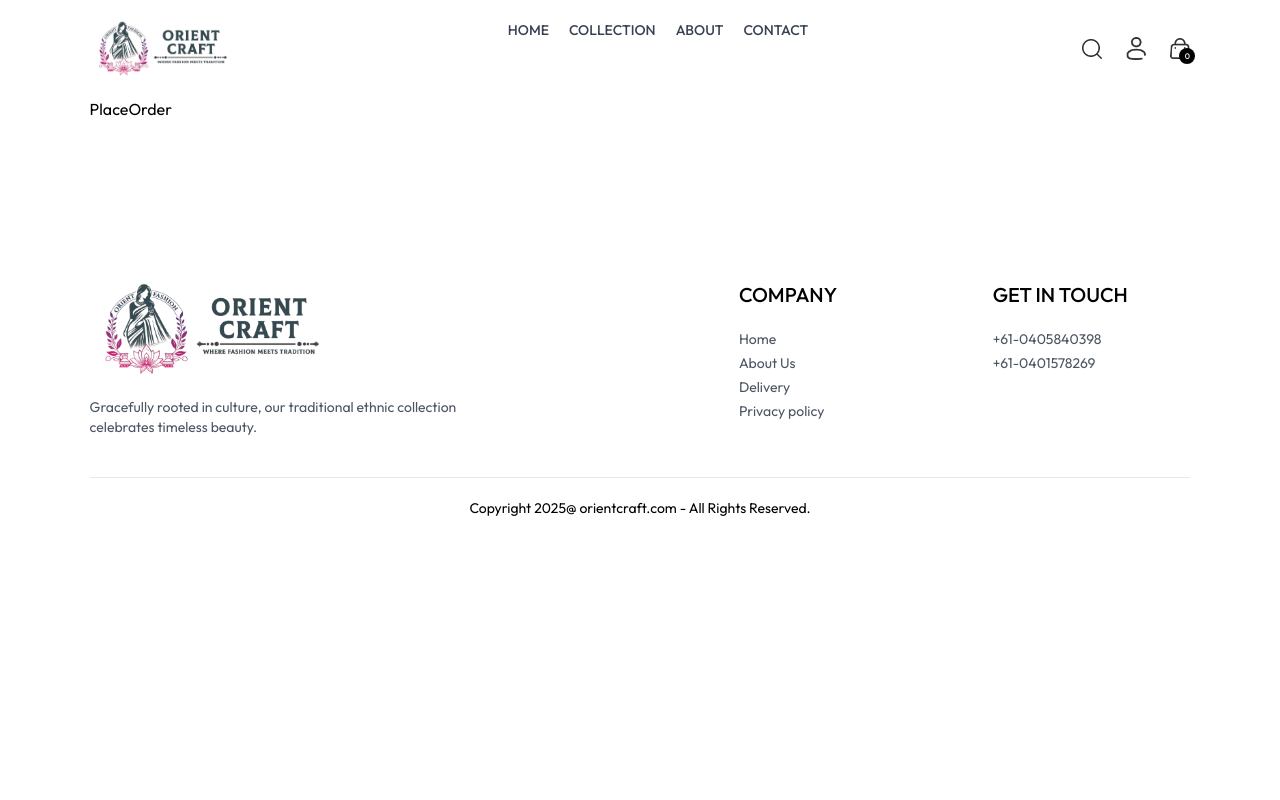
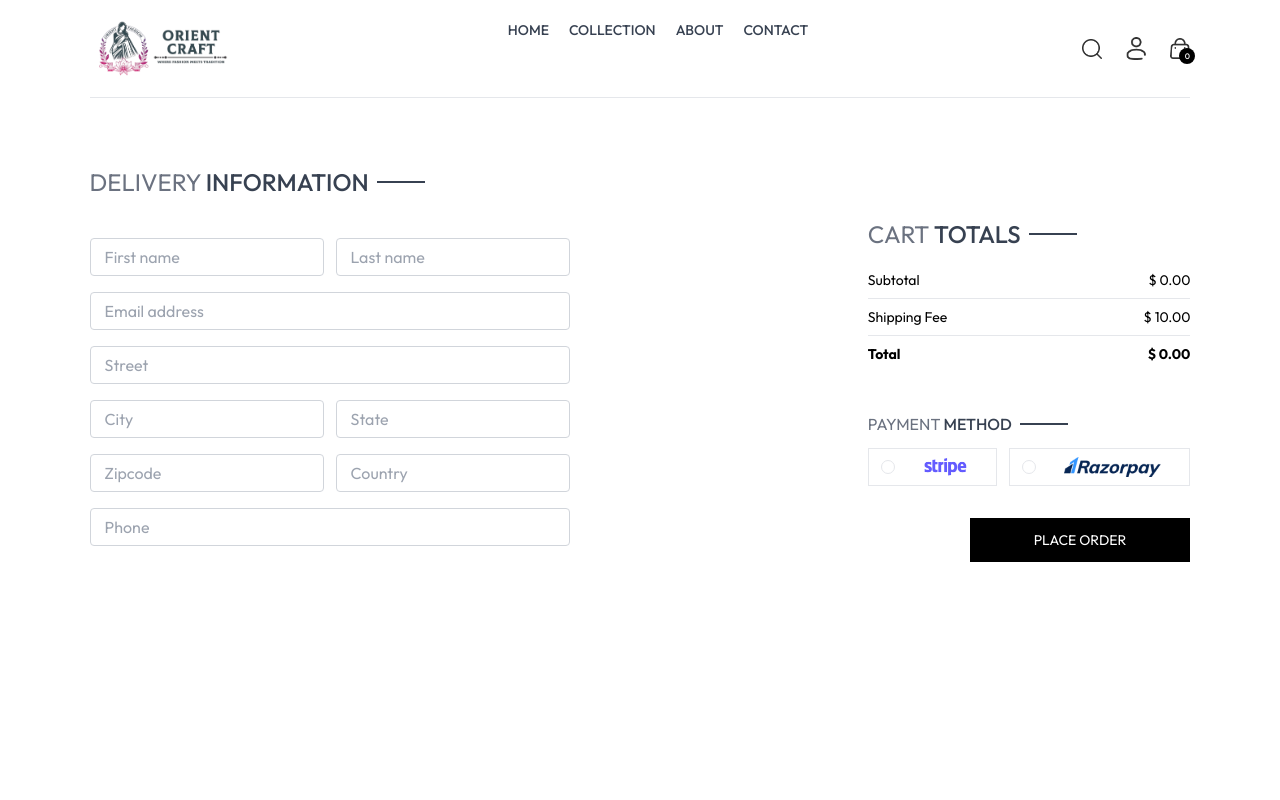
Before and after one commit to abhiraminair2004/orient-craft, a React (Vite) app in the folder frontend/: page /place-order in a window 1280 px wide. Shown: the top 800 px of the page. Built offline with nearby package versions, Linux system fonts and the light colour scheme; a web font is replaced by a local one.

Commit message:
orders page in progress

```diff
--- a/frontend/src/context/ShopContext.jsx
+++ b/frontend/src/context/ShopContext.jsx
@@ -1,5 +1,6 @@
 import { createContext, useEffect, useState } from "react";
 import { products } from "../assets/assets";
+import {useNavigate} from 'react-router-dom'
 export const ShopContext= createContext();
 const ShopContextProvider= (props)=>{
     const currency='$';
@@ -7,6 +8,8 @@
     const [search,setSearch]=useState('');
     const[showSearch,setShowSearch]=useState(false);
     const [cartItems,setCartItems]=useState({});
+    const navigate= useNavigate();
+
     const addToCart = async (itemId, size) => {
     let cartData = structuredClone(cartItems);
     if (cartData[itemId]) {
@@ -60,7 +63,7 @@
     }
     const value={
         products, currency, delivery_fee, search, setSearch, showSearch, setShowSearch,
-        cartItems, addToCart, getCartCount, updateQuantity, getCartAmount
+        cartItems, addToCart, getCartCount, updateQuantity, getCartAmount, navigate
     }
 
     return(
--- a/frontend/src/pages/Cart.jsx
+++ b/frontend/src/pages/Cart.jsx
@@ -5,7 +5,7 @@
 import CartTotal from '../components/CartTotal';
 
 const Cart = () => {
-  const {products, currency, cartItems, updateQuantity}= useContext(ShopContext);
+  const {products, currency, cartItems, updateQuantity, navigate}= useContext(ShopContext);
   const[cartData, setCartData]= useState([]);
   useEffect(()=>{
     const tempData=[];
@@ -56,6 +56,9 @@
       <div className='flex justify-end my-20'>
         <div className='w-full sm:w-[450px]'>
           <CartTotal/>
+          <div className='w-full text-end'>
+            <button onClick={()=>navigate('/place-order')} className='bg-black text-white text-sm my-8 px-8 py-3'>PROCEED TO CHECKOUT</button>
+          </div>
         </div>
       </div>
     </div>
--- a/frontend/src/pages/Orders.jsx
+++ b/frontend/src/pages/Orders.jsx
@@ -1,8 +1,22 @@
-import React from 'react'
+import React, { useContext } from 'react'
+import { ShopContext } from '../context/ShopContext'
+import Title from '../components/Title'
 
 const Orders = () => {
+  const {products, currency}=useContext(ShopContext)
   return (
-    <div>Orders</div>
+    <div className='border-t pt-16'>
+      <div className="text-2xl">
+        <Title text1={'MY'} text2={'ORDERS'}/>
+      </div>
+      <div >
+        {
+          products.slice(1,4).map((item,index)=>(
+            <div className="py-4 border-t border-b text-gray-700 flex flex-col md:flex-row md:items-center md:" key={index}></div>
+          ))
+        }
+      </div>
+    </div>
   )
 }
 
--- a/frontend/src/pages/PlaceOrder.jsx
+++ b/frontend/src/pages/PlaceOrder.jsx
@@ -1,8 +1,60 @@
-import React from 'react'
+import React, { useContext, useState } from 'react'
+import Title from '../components/Title'
+import CartTotal from '../components/CartTotal'
+import { assets } from '../assets/assets'
+import { ShopContext } from '../context/ShopContext'
 
 const PlaceOrder = () => {
+  const[method,setMethod]=useState('');
+  const {navigate}=useContext(ShopContext)
   return (
-    <div>PlaceOrder</div>
+    <div className='flex flex-col sm:flex-row justify-between gap-4 pt-5 sm:pt-14 min-h-[80vh] border-t'>
+      {/* left side */}
+      <div className="flex flex-col gap-4 w-full sm:max-w-[480px]">
+        <div className="text-xl sm:text-2xl my-3">
+          <Title text1={'DELIVERY'} text2={'INFORMATION'}/>
+        </div>
+        <div className="flex gap-3">
+          <input type="text" placeholder='First name' className='border border-gray-300 rounded py-1.5 px-3.5 w-full' />
+          <input type="text" placeholder='Last name' className='border border-gray-300 rounded py-1.5 px-3.5 w-full' />
+        </div>
+        <input type="email" placeholder='Email address' className='border border-gray-300 rounded py-1.5 px-3.5 w-full' />
+        <input type="text" placeholder='Street' className='border border-gray-300 rounded py-1.5 px-3.5 w-full' />
+        <div className="flex gap-3">
+          <input type="text" placeholder='City' className='border border-gray-300 rounded py-1.5 px-3.5 w-full' />
+          <input type="text" placeholder='State' className='border border-gray-300 rounded py-1.5 px-3.5 w-full' />
+        </div>
+        <div className="flex gap-3">
+          <input type="number" placeholder='Zipcode' className='border border-gray-300 rounded py-1.5 px-3.5 w-full' />
+          <input type="text" placeholder='Country' className='border border-gray-300 rounded py-1.5 px-3.5 w-full' />
+        </div>
+        <input type="number" placeholder='Phone' className='border border-gray-300 rounded py-1.5 px-3.5 w-full' />
+
+      </div>
+      {/* right side */}
+      <div className="mt-8">
+        <div className="mt-8 min-w-80">
+          <CartTotal/>
+        </div>
+        <div className="mt-12">
+          <Title text1={'PAYMENT'} text2={'METHOD'}/>
+          {/* payment method selection */}
+          <div className="flex gap-3 flex-col lg:flex-row">
+            <div onClick={()=>setMethod('stripe')} className="flex items-center gap-3 border p-2 px-3 cursor-pointer">
+              <p className={`min-w-3.5 h-3.5 border rounded-full ${method==='stripe'?'bg-green-400':''}`}></p>
+              <img className='h-5 mx-4' src={assets.stripe_logo} alt="" />
+            </div>
+            <div onClick={()=>setMethod('razorpay')}className="flex items-center gap-3 border p-2 px-3 cursor-pointer">
+              <p className={`min-w-3.5 h-3.5 border rounded-full ${method==='razorpay'?'bg-green-400':''}`}></p>
+              <img className='h-5 mx-4' src={assets.razorpay_logo} alt="" />
+            </div>
+          </div>
+          <div className="w-full text-end mt-8">
+            <button onClick={()=>navigate('/orders')} className='bg-black text-white px-16 py-3 text-sm'>PLACE ORDER</button>
+          </div>
+        </div>
+      </div>
+    </div>
   )
 }
 
```
